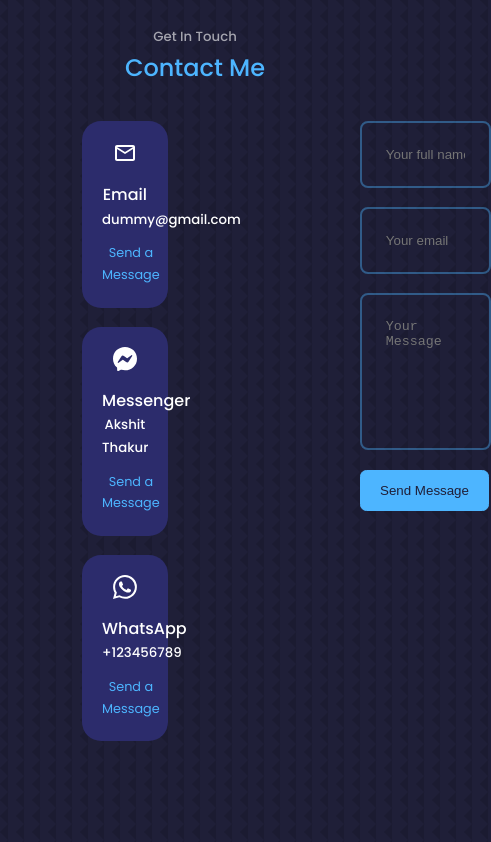
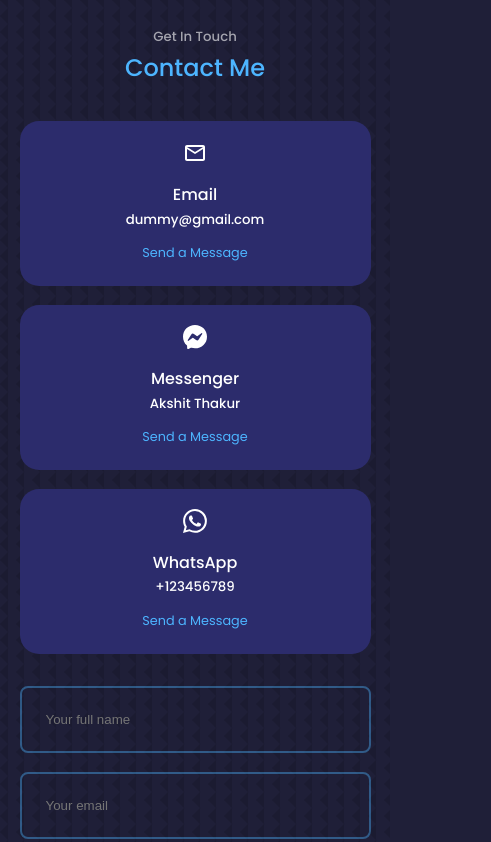
Before and after one commit to akshit2649/Portfolio, a React (Create React App) app in the folder react-portfolio-website/: page / in a window 390 px wide. Shown: the part 8200-9042 px from the top of the page, 491 px wide, since content can reach past the window. Built offline with nearby package versions, Linux system fonts and the light colour scheme.

Commit message:
Responsive Contact

```diff
--- a/react-portfolio-website/src/components/contact/Contact.css
+++ b/react-portfolio-website/src/components/contact/Contact.css
@@ -52,3 +52,18 @@ textarea {
   resize: none;
   color: var(--color-white);
 }
+
+/* ************************************ MEDIA QUERIES (MEDIUM DEVICES) ********************************************************/
+@media screen and (max-width: 1024px) {
+  .container.contact__container {
+    grid-template-columns: 1fr;
+    gap: 2rem;
+  }
+}
+
+/************************************ MEDIA QUERIES (SMALL DEVICES) ********************************************************/
+@media screen and (max-width: 600px) {
+  .container.contact__container {
+    width: var(--container-width-sm);
+  }
+}
```
